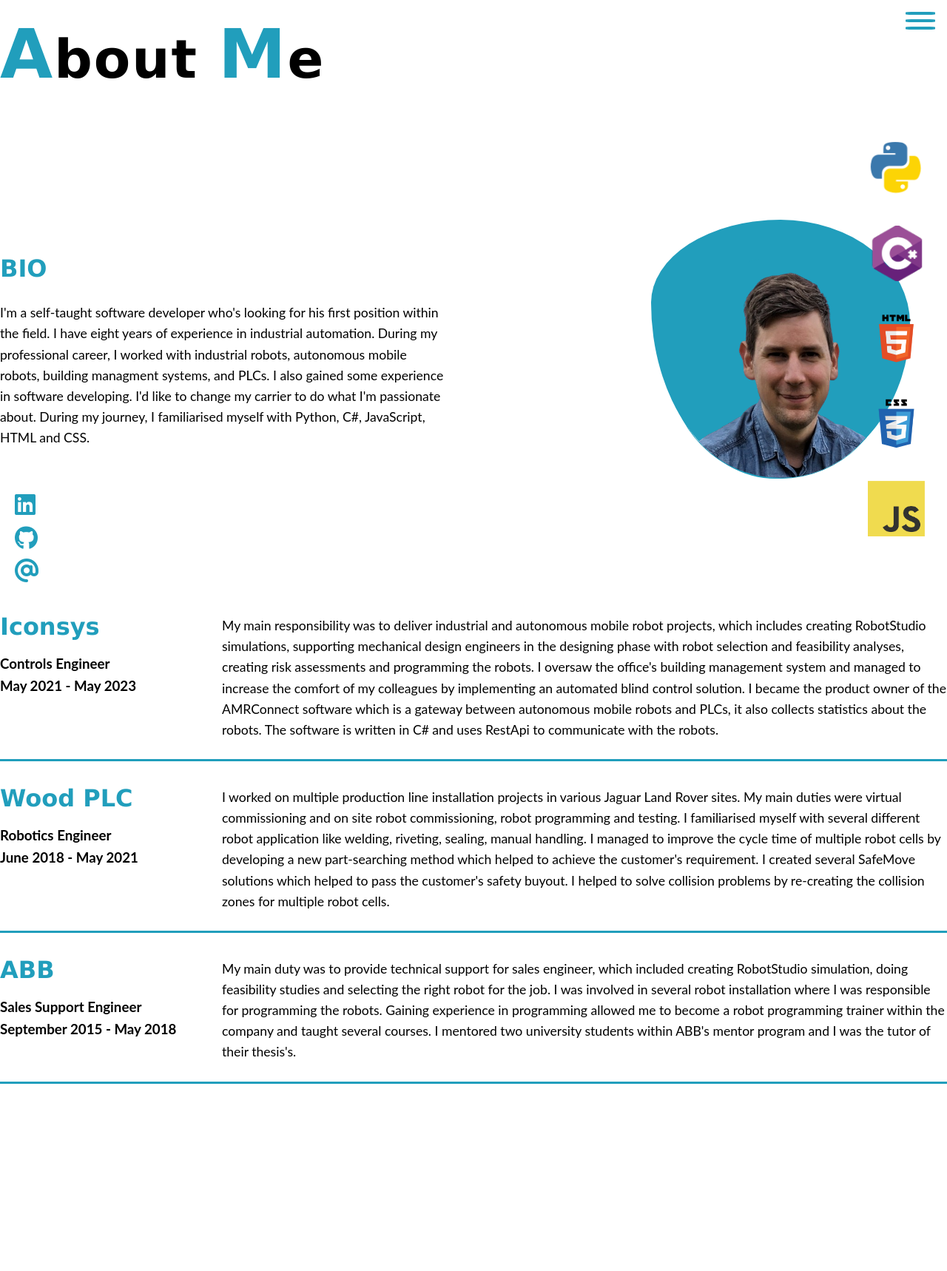
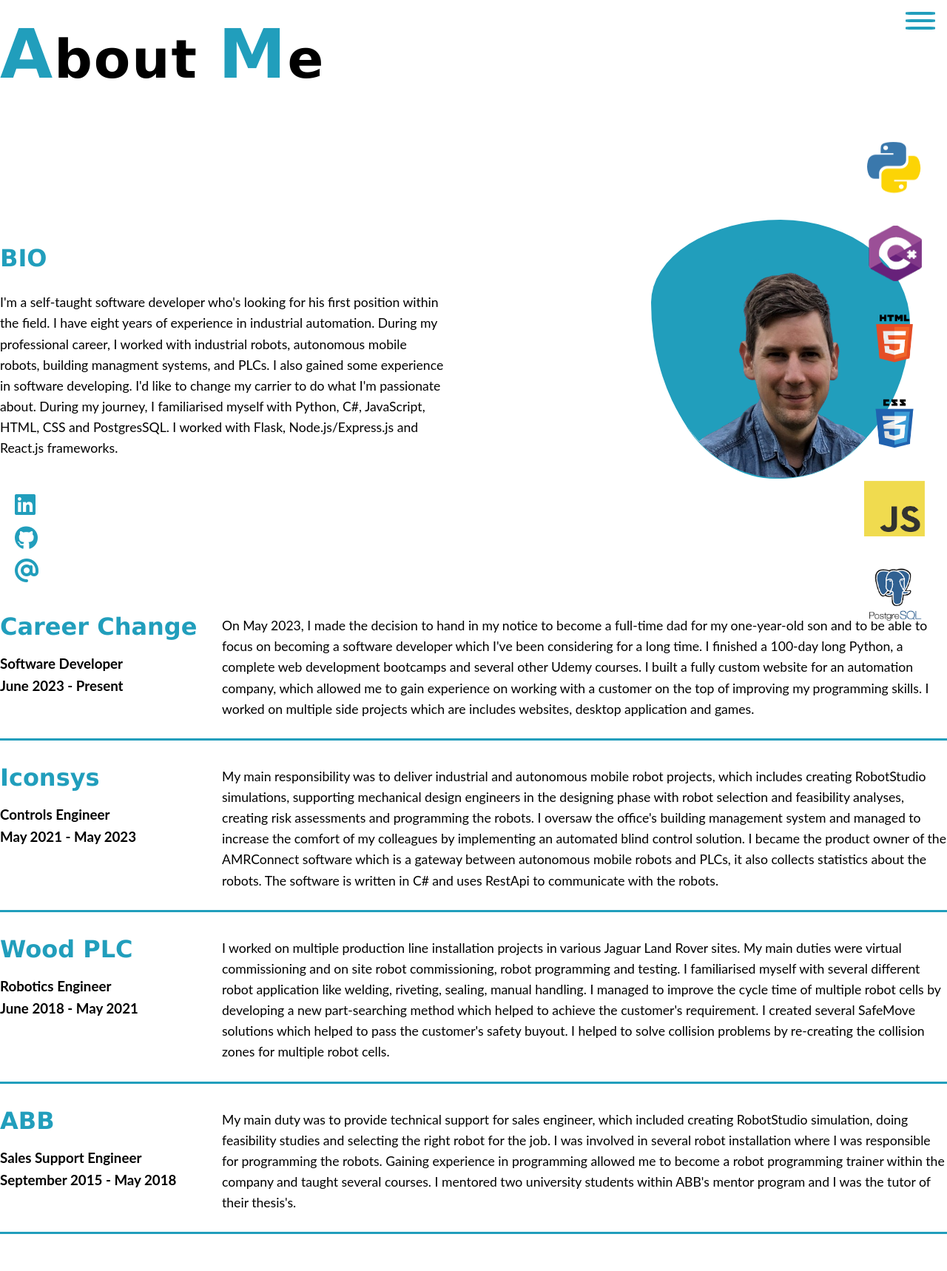
Before and after one commit to nemetht91/Portfolio, a Flask app: page /about in a window 1280 px wide. Shown: the whole page at 74% size. Before the commit the page ends 1465 px from the top, so only its background shows below. Run offline with Flask 3, Linux system fonts and the light colour scheme.

Commit message:
add career change section, postgresql, update automtion-x img

```diff
--- a/static/css/style.css
+++ b/static/css/style.css
@@ -454,16 +454,15 @@ h1{
 }
 
 .project .info a{
-    display: block;
     font-size: 1.4rem;
-    margin: 20px 0px;
-    border-bottom: var(--primary-color) solid 2px;
+    margin: 25px 0px;
+    margin-right: 20px;
     width: max-content;
 }
 
 .project .info a:hover{
+    transition-duration: 0s;
     border-bottom: var(--primary-color) solid 2px;
-
 }
 
 .project .languages{
--- a/templates/about.html
+++ b/templates/about.html
@@ -6,13 +6,21 @@
             <div class="bio">
                 <div class="text">
                     <h2>BIO</h2>
-                    <p>I'm a self-taught software developer who's looking for his first position within the field. I have eight years of experience in industrial automation. During my professional career, I worked with industrial robots, autonomous mobile robots, building managment systems, and PLCs. I also gained some experience in software developing. I'd like to change my carrier to do what I'm passionate about. During my journey, I familiarised myself with Python, C#, JavaScript, HTML and CSS.</p>
+                    <p>I'm a self-taught software developer who's looking for his first position within the field. I have eight years of experience in industrial automation. During my professional career, I worked with industrial robots, autonomous mobile robots, building managment systems, and PLCs. I also gained some experience in software developing. I'd like to change my carrier to do what I'm passionate about. During my journey, I familiarised myself with Python, C#, JavaScript, HTML, CSS and PostgresSQL. I worked with Flask, Node.js/Express.js and React.js frameworks.</p>
                 </div>
                 <div class="image">
                     <img src="../static/img/me.png" alt="me">
                 </div>
             </div>
             <div class="experience">
+                <div class="job">
+                    <div class="header">
+                        <h2>Career Change</h2>
+                        <h3>Software Developer</h3>
+                        <h3>June 2023 - Present</h3>
+                    </div>
+                    <p>On May 2023, I made the decision to hand in my notice to become a full-time dad for my one-year-old son and to be able to focus on becoming a software developer which I've been considering for a long time. I finished a 100-day long Python, a complete web development bootcamps and several other Udemy courses. I built a fully custom website for an automation company, which allowed me to gain experience on working with a customer on the top of improving my programming skills. I worked on multiple side projects which are includes websites, desktop application and games.</p>
+                </div>
                 <div class="job">
                     <div class="header">
                         <h2>Iconsys</h2>
@@ -45,6 +53,7 @@
                 <img src="../static/img/logos/html.png" alt="html logo">
                 <img src="../static/img/logos/css.png" alt="css logo">
                 <img src="../static/img/logos/js.png" alt="javascript logo">
+                <img src="../static/img/logos/postgresql.png" alt="postgresql logo">
             </div>
         </div>
 
--- a/templates/project.html
+++ b/templates/project.html
@@ -20,10 +20,9 @@
                         <p>{{ project.challenges }}</p>
                     </div>
                     <div>
+                        <a target="_blank" href={{project.github_url}}><i class="fa-brands fa-github fa"></i>GitHub</a>
                         {% if project.website %}
                         <a target="_blank" href={{project.url}}>{{ project.url }}</a>
-                        {% else %}
-                        <a target="_blank" href={{project.url}}>Download</a>
                         {% endif %}
                     </div>
                 </div>
```
Also changed, not shown: static/img/logos/postgresql.png (added), static/img/projects/automationX.png.
